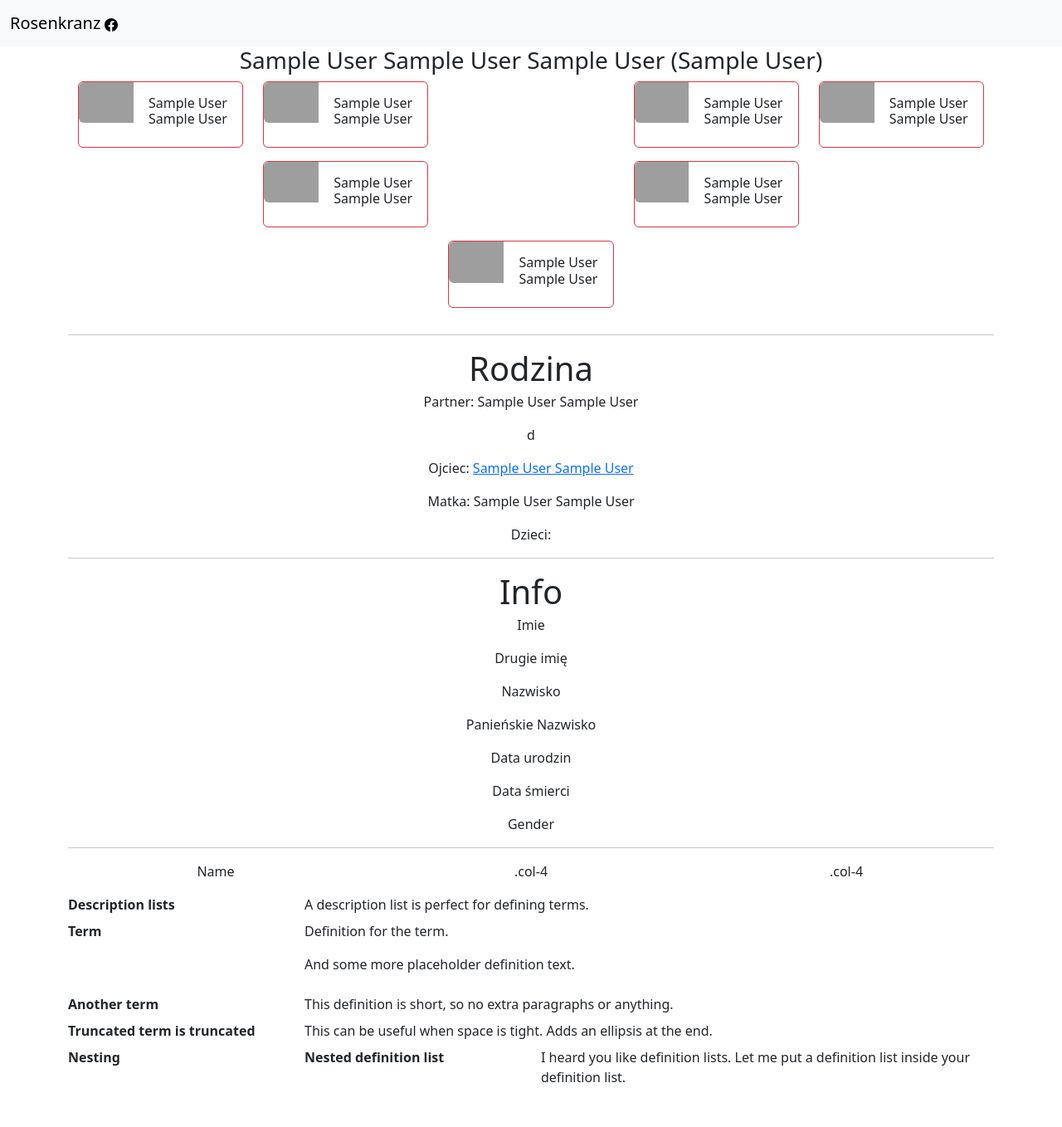
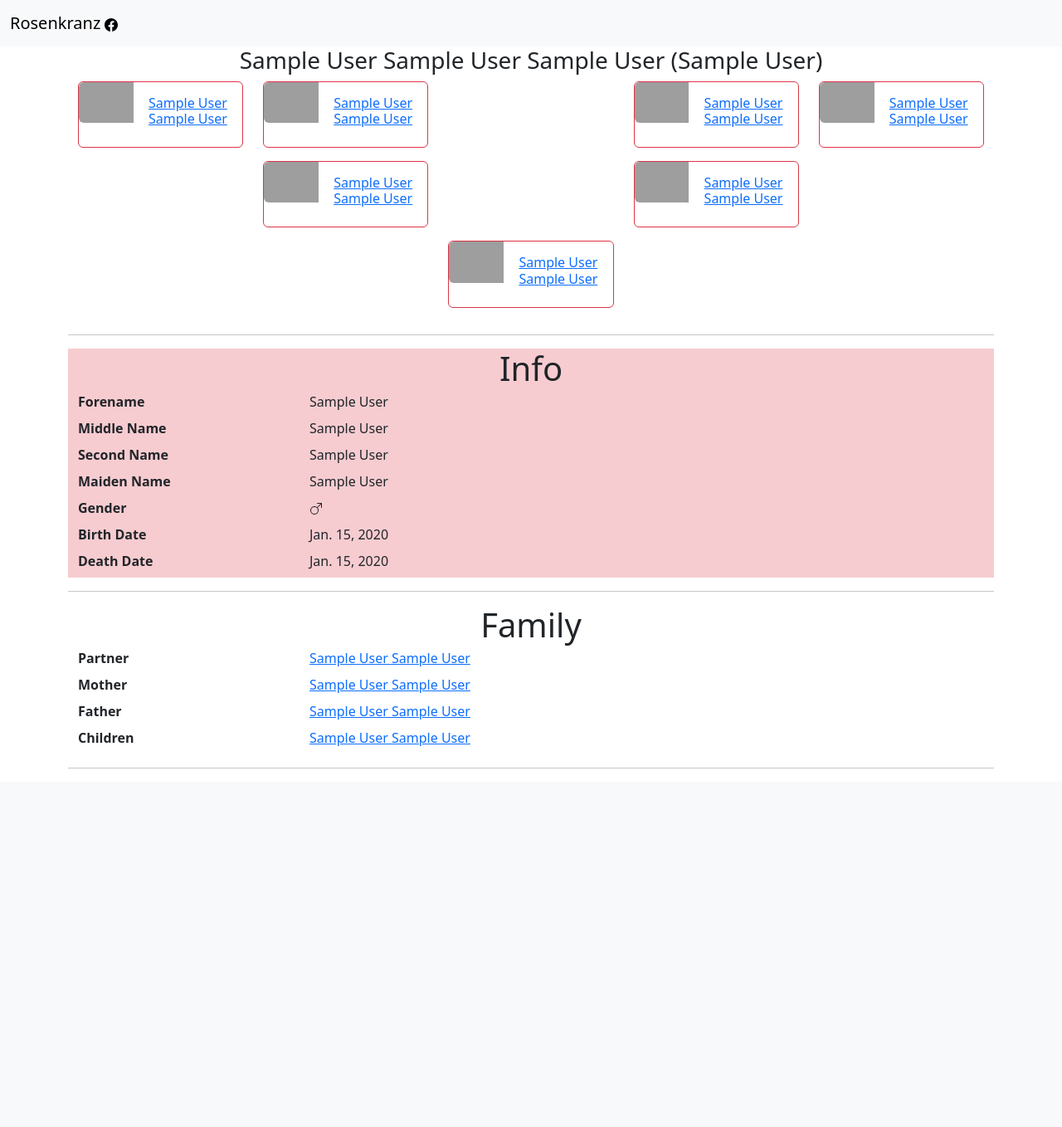
Before and after one commit to MatRos-sf/family_tree, a Django app: page /detail/1/ in a window 1280 px wide. Shown: the whole page at 83% size. After the commit the page ends 926 px from the top, so only its background shows below. Run offline with Django 4.2, Linux system fonts and the light colour scheme; tables that the repository leaves empty hold one stand-in row (values such as "Sample post"); grey boxes are pictures that could not be loaded.

Commit message:
template: detail

```diff
--- a/member/models.py
+++ b/member/models.py
@@ -48,11 +48,14 @@ class Person(models.Model):
             if existing.exists() and existing.first().id != self.id:
                 raise ValidationError("Only one instance can have is_oldest_ancestor=True")
 
-    def siblings(self):
+    def get_siblings(self):
         """
         return Siblings ( sisters or brothers) share the same biological parents.
         """
-        sibling = Person.objects.filter(mother=self.mother, father=self.father).exclude(id=self.id)
+        if self.mother and self.father:
+            sibling = Person.objects.filter(mother=self.mother, father=self.father).exclude(id=self.id)
+        else:
+            return None
         return sibling
 
     def half_siblings(self):
@@ -72,6 +75,8 @@ class Person(models.Model):
             grandpa = self.mother.father
             if grandma:     grandparents.append(grandma)
             if grandpa:     grandparents.append(grandpa)
+        else:
+            None
         return grandparents
 
     def grandparents_father_side(self):
@@ -86,6 +91,10 @@ class Person(models.Model):
             if grandpa:     grandparents.append(grandpa)
         return grandparents
 
+    def grandfather_mother_side(self):
+        grandfather = self.mother.father
+        return grandfather if grandfather else None
+
     def name(self):
         " name_middleName_second_name_(maiden_name)"
         maiden_name = " (" + self.maiden_name + ")" if self.maiden_name else None
@@ -94,6 +103,9 @@ class Person(models.Model):
     def count_children(self):
         children = self.father_of_children.count()
         return children
+
+    def get_children(self):
+        return Person.objects.filter(Q(mother=self) | Q(father=self))
 
     def count_grandchildren(self):
         children = self.father_of_children.all()
--- a/member/templates/member/card.html
+++ b/member/templates/member/card.html
@@ -5,7 +5,8 @@
     </div>
     <div class="col-md-8">
       <div class="card-body">
-        <h6 class="card-title">{% if person %}{{ person }}{% else %}?{% endif %}</h6>
+        <h6 class="card-title">{% if person %}<a href="{{ person.get_absolute_url }}">{{ person }}</a>{% else %}?{% endif %}</h6>
+
 <!--        <p class="card-text">;)</p>-->
       </div>
     </div>
--- a/member/templates/member/member_detail.html
+++ b/member/templates/member/member_detail.html
@@ -62,61 +62,127 @@
 
     <!-- -->
     <hr>
+    <div class="container {% if object.is_oldest_ancestor %}bg-danger bg-opacity-25{% endif %}">
+        <h1 class="blog-post-title mb-1 text-center"> Info </h1>
 
-    <div class="container text-center">
-        <h1 class="blog-post-title mb-1"> Rodzina </h1>
-        <p>Partner: {% if object.partner %}{{ object.partner }}{% else %}{% endif%}</p>
-        <p>d</p>
-        <p>Ojciec: {% if object.father %}<a href="">{{ object.father }}</a> {% else %}{% endif%}</p>
-        <p>Matka: {% if object.mother %}{{ object.mother }}{% else %}{% endif%}</p>
-        <p>Dzieci: </p>
+        <dl class="row">
+            <dt class="col-sm-3">Forename</dt>
+            <dd class="col-sm-9">{{ object.forename }}</dd>
+            {% if object.middle_name %}
+                <dt class="col-sm-3">Middle Name</dt>
+                <dd class="col-sm-9">{{ object.middle_name }}</dd>
+            {% endif %}
+            <dt class="col-sm-3">Second Name</dt>
+            <dd class="col-sm-9">{{ object.second_name }}</dd>
+            {% if object.maiden_name %}
+                <dt class="col-sm-3">Maiden Name</dt>
+                <dd class="col-sm-9">{{ object.maiden_name }}</dd>
+            {% endif %}
+
+            {% if object.gender %}
+                <dt class="col-sm-3">Gender</dt>
+                <dd class="col-sm-9">{% if object.gender == 'F' %}
+                <svg xmlns="http://www.w3.org/2000/svg" width="16" height="16" fill="currentColor" class="bi bi-gender-female" viewBox="0 0 16 16">
+                      <path fill-rule="evenodd" d="M8 1a4 4 0 1 0 0 8 4 4 0 0 0 0-8zM3 5a5 5 0 1 1 5.5 4.975V12h2a.5.5 0 0 1 0 1h-2v2.5a.5.5 0 0 1-1 0V13h-2a.5.5 0 0 1 0-1h2V9.975A5 5 0 0 1 3 5z"/>
+                    </svg>
+                    {% else %}
+                        <svg xmlns="http://www.w3.org/2000/svg" width="16" height="16" fill="currentColor" class="bi bi-gender-male" viewBox="0 0 16 16">
+                          <path fill-rule="evenodd" d="M9.5 2a.5.5 0 0 1 0-1h5a.5.5 0 0 1 .5.5v5a.5.5 0 0 1-1 0V2.707L9.871 6.836a5 5 0 1 1-.707-.707L13.293 2H9.5zM6 6a4 4 0 1 0 0 8 4 4 0 0 0 0-8z"/>
+                        </svg>
+                    {% endif %}
+                </dd>
+            {% endif %}
+            {% if object.birth_date %}
+                <dt class="col-sm-3">Birth Date</dt>
+                <dd class="col-sm-9">{{ object.birth_date }}</dd>
+            {% endif %}
+            {% if object.death_date %}
+                <dt class="col-sm-3">Death Date</dt>
+                <dd class="col-sm-9">{{ object.death_date }}</dd>
+            {% endif %}
+
+        </dl>
+    </div>
+    <hr>
+
+
+        <div class="container">
+            <h1 class="blog-post-title mb-1 text-center"> Family </h1>
+
+            <dl class="row">
+                {% if object.partner %}
+                    <dt class="col-sm-3">Partner</dt>
+                    <dd class="col-sm-9">
+                        <a href="{{ object.partner.get_absolute_url }}">
+                            {{ object.partner }}
+                        </a>
+                    </dd>
+                {% endif %}
+
+                {% if object.mother %}
+                    <dt class="col-sm-3">Mother</dt>
+                    <dd class="col-sm-9">
+                        <a href="{{ object.mother.get_absolute_url }}">
+                            {{ object.mother }}
+                        </a>
+                    </dd>
+                {% endif %}
+
+                {% if object.father %}
+                    <dt class="col-sm-3">Father</dt>
+                    <dd class="col-sm-9">
+                        <a href="{{ object.father.get_absolute_url }}">
+                            {{ object.father }}
+                        </a>
+                    </dd>
+                {% endif %}
+                {% with obj=object.get_children %}
+                {% if obj %}
+                    <dt class="col-sm-3">Children</dt>
+                    <dd class="col-sm-9">
+                    {% for p in obj %}
+                        <a href="{{ p.get_absolute_url }}">
+                            {{ p }}{% if not forloop.last %},{% endif %}
+                        </a>
+
+                    {% endfor %}
+                    </dd>
+                {% endif %}
+                {% endwith %}
+
+                {% with obj=object.get_siblings %}
+                    {% if obj %}
+                        <dt class="col-sm-3">Siblings</dt>
+                        <dd class="col-sm-9">
+                            {% for p in obj %}
+                                <a href="{{ p.get_absolute_url }}">
+                                    {{ p }}{% if not forloop.last %},{% endif %}
+                                </a>
+                            {% endfor %}
+                        </dd>
+                    {% endif %}
+                {% endwith %}
+
+                {% with obj=object.half_siblings %}
+                    {% if obj %}
+                        <dt class="col-sm-3"> Half Siblings</dt>
+                        <dd class="col-sm-9">
+                            {% for p in obj %}
+                                <a href="{{ p.get_absolute_url }}">
+                                    {{ p }}{% if not forloop.last %},{% endif %}
+                                </a>
+                            {% endfor %}
+                        </dd>
+                    {% endif %}
+                {% endwith %}
+            </dl>
+
+
 
     </div>
         <hr>
 
-    <div class="container text-center">
-        <h1 class="blog-post-title mb-1"> Info </h1>
-        <p>Imie</p>
-        <p>Drugie imię</p>
-        <p>Nazwisko</p>
-        <p>Panieńskie Nazwisko</p>
-        <p>Data urodzin</p>
-        <p>Data śmierci</p>
-        <p>Gender</p>
 
-    </div>
-    <hr>
-    <div class="row mb-3 text-center">
-      <div class="col themed-grid-col">Name</div>
-      <div class="col-4 themed-grid-col">.col-4</div>
-      <div class="col-4 themed-grid-col">.col-4</div>
-    </div>
-
-
-    <dl class="row">
-  <dt class="col-sm-3">Description lists</dt>
-  <dd class="col-sm-9">A description list is perfect for defining terms.</dd>
-
-  <dt class="col-sm-3">Term</dt>
-  <dd class="col-sm-9">
-    <p>Definition for the term.</p>
-    <p>And some more placeholder definition text.</p>
-  </dd>
-
-  <dt class="col-sm-3">Another term</dt>
-  <dd class="col-sm-9">This definition is short, so no extra paragraphs or anything.</dd>
-
-  <dt class="col-sm-3 text-truncate">Truncated term is truncated</dt>
-  <dd class="col-sm-9">This can be useful when space is tight. Adds an ellipsis at the end.</dd>
-
-  <dt class="col-sm-3">Nesting</dt>
-  <dd class="col-sm-9">
-    <dl class="row">
-      <dt class="col-sm-4">Nested definition list</dt>
-      <dd class="col-sm-8">I heard you like definition lists. Let me put a definition list inside your definition list.</dd>
-    </dl>
-  </dd>
-</dl>
 </main>
 
 
```
